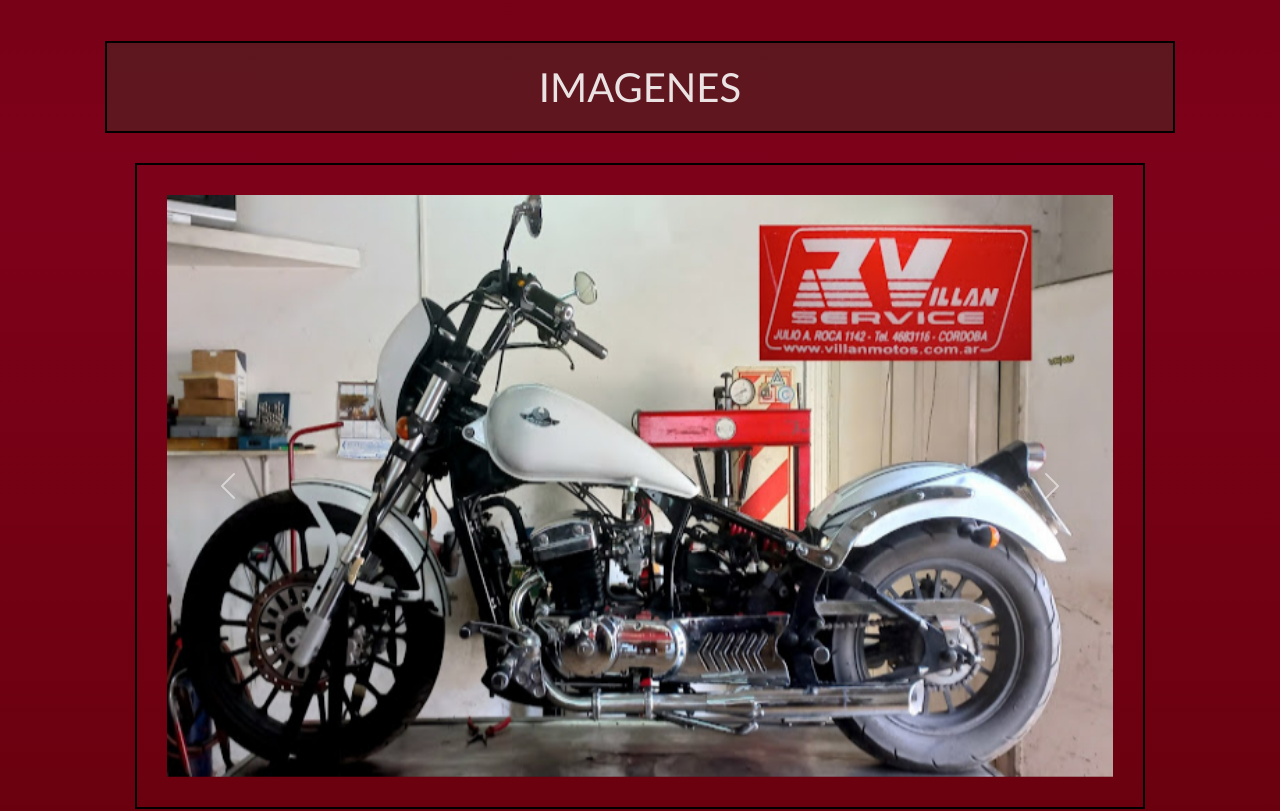
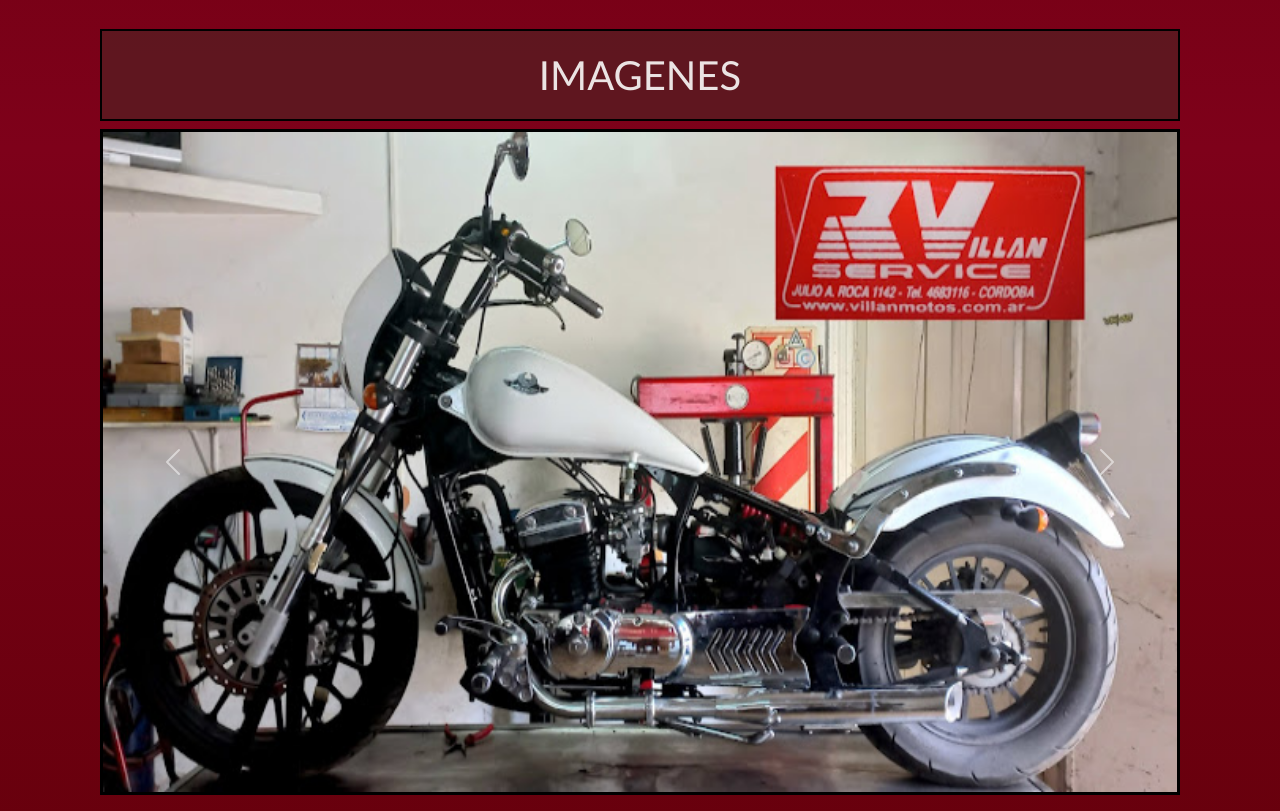
Before and after one commit to GastonVillan/Gastonsv96, a website: page pages/galeria.html in a window 1280 px wide. Shown: the part 1080-1891 px from the top of the page. Drawn offline with nearby package versions, Linux system fonts and the light colour scheme.

Commit message:
retoques de pagina, detalles

```diff
--- a/pages/galeria.html
+++ b/pages/galeria.html
@@ -73,7 +73,7 @@
           <h2>IMAGENES</h2>
         </div>
         <section>
-          <div class="conteiner-fluid carrousel-mio">
+          <div class="conteiner-fluid carrousel-mio-galeria">
               <div class="row">
                   <div id="carouselExampleFade" class="carousel slide carousel-fade">
                       <div class="carousel-inner">
@@ -140,7 +140,7 @@
             <nav>
               <a href="https://www.facebook.com/profile.php?id=100063546340700" target="_blank"><svg class="col-3" xmlns="http://www.w3.org/2000/svg" height="1.5em" viewBox="0 0 512 512"><!--! Font Awesome Free 6.4.0 by @fontawesome - https://fontawesome.com License - https://fontawesome.com/license (Commercial License) Copyright 2023 Fonticons, Inc. --><style>svg{fill:#ffffff}</style><path d="M504 256C504 119 393 8 256 8S8 119 8 256c0 123.78 90.69 226.38 209.25 245V327.69h-63V256h63v-54.64c0-62.15 37-96.48 93.67-96.48 27.14 0 55.52 4.84 55.52 4.84v61h-31.28c-30.8 0-40.41 19.12-40.41 38.73V256h68.78l-11 71.69h-57.78V501C413.31 482.38 504 379.78 504 256z"/></svg></a>
               <a href="https://www.google.com/intl/es-419/gmail/about/" target="_blank" rel="noopener noreferrer"><i class="fa-regular fa-envelope-open fa-xl  col-4" style="color: #eff1f3;"></i></a>
-              <a href="https://www.whatsapp.com/?lang=es_LA" target="_blank" rel="noopener noreferrer"><i class="fa-brands fa-whatsapp fa-xl  col-4" style="color: #f6f6f6;"></i></a>
+              <a href="https://www.whatsapp.com/?lang=es_LA" target="_blank" rel="noopener noreferrer"><i class="fa-brands fa-whatsapp fa-xl  col-3" style="color: #f6f6f6;"></i></a>
             </nav>
           </div>
         </div>
--- a/sass/abstract/_extend.scss
+++ b/sass/abstract/_extend.scss
@@ -10,7 +10,7 @@
 }
 %parrafos{
     font-family: 'Times New Roman', Times, serif;
-    font-size: 30px;
+    font-size: 25px;
     color: rgb(255, 255, 255);
     padding: 5px;
     list-style: none;
--- a/sass/abstract/_mapa.scss
+++ b/sass/abstract/_mapa.scss
@@ -9,3 +9,10 @@ $header: (
     backg-img: url(../imagenes/motocicletas-mas-importantes-por-paises.jpg),
     backg-sz: cover,
     );
+
+$body: (
+    font-s: 30px,
+    clr: rgb(255, 255, 255),
+    list-sty: none,
+    text-deco: none
+)
--- a/sass/abstract/_variables.scss
+++ b/sass/abstract/_variables.scss
@@ -22,6 +22,7 @@ $text-dh:dotted;
 $text-sz-adj:100px;
 
 $font-f-frm: Arial, Helvetica, sans-serif;
+$font-f-b: 'Times New Roman', Times, serif;
 $font-wh:bold;
 
 $trans:0,8s;
--- a/sass/componentes/_boostimg.scss
+++ b/sass/componentes/_boostimg.scss
@@ -5,6 +5,9 @@
 .carrousel-mio{
     @extend %multim;
     @include margenes(30px,30px)
+}
+.carrousel-mio-galeria{
+    @include estilo(black, white, 3px solid black);
 }
 .img-mias{
     @extend %multim;
--- a/sass/componentes/_generales.scss
+++ b/sass/componentes/_generales.scss
@@ -3,9 +3,14 @@
     @include margenes(0px, 0px)
 }
 body{
-    @extend %parrafos;
+    font-size: map-get($body , font-s);
+    color: map-get($body, clr);
+    list-style: map-get($body, list-sty);
+    text-decoration: map-get($body , text-deco);
     background: $bgkfondo;
     height: $hgtotal;
+    font-family: $font-f-b;
+
 }
 .conteiner-mio{
     @include margenes(none, 50px)
@@ -24,7 +29,7 @@ main{
 
 .texto_main{
     @extend %parrafos;
-    padding: $ppd4;
+    padding: $pdd5;
     }
 h4{
     @extend %h;
```
Also changed, not shown: index.html (+1 -1 lines), pages/encontranos.html (+1 -1 lines), pages/nuestrasredes.html (+1 -1 lines), pages/quienes_somos.html (+1 -1 lines), css/style.css, 1 other file.
